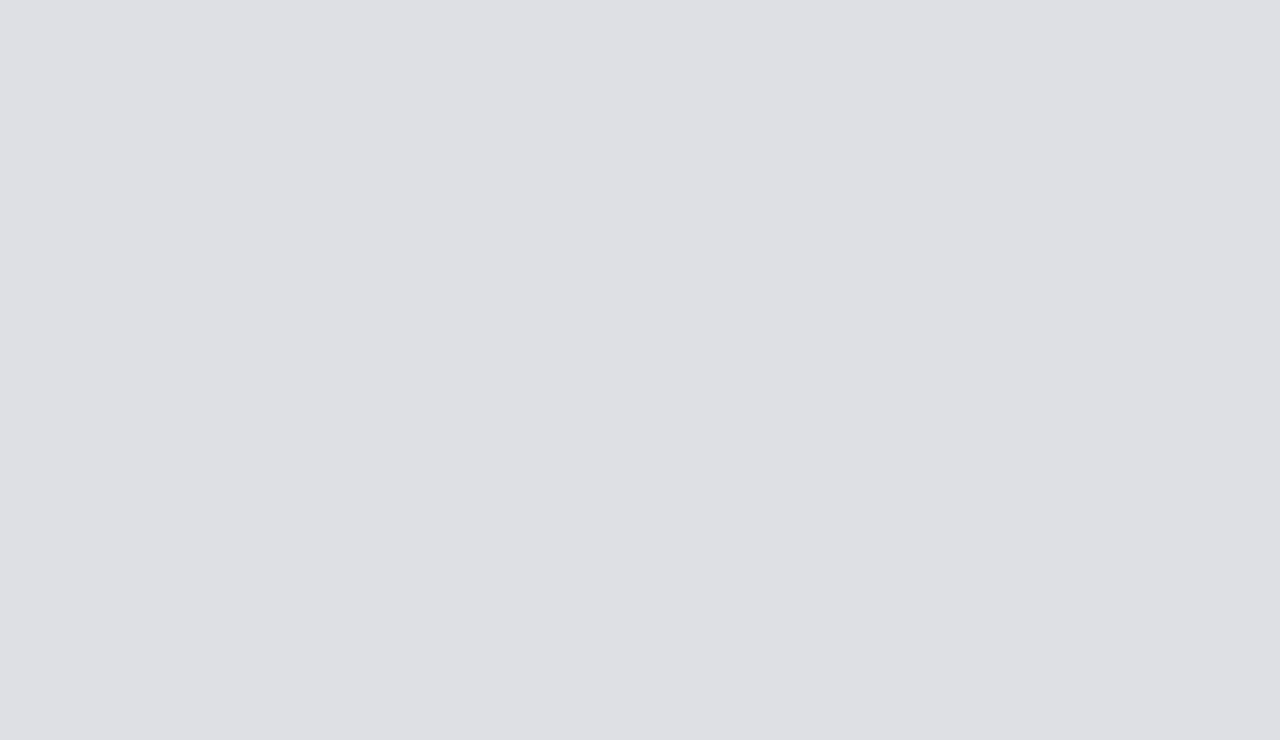
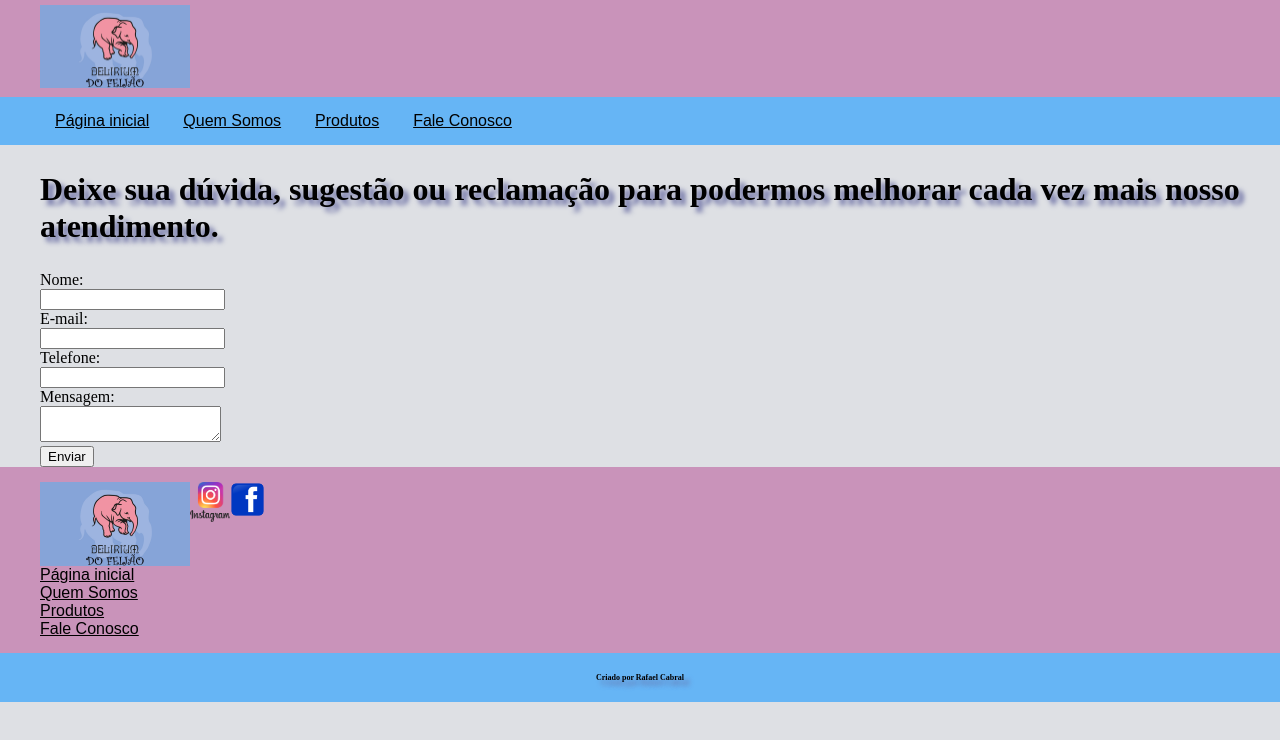
Before and after one commit to RCabral91/css, a plain HTML site: page fale_conosco.html in a window 1280 px wide. Drawn offline with Linux system fonts and the light colour scheme.

Commit message:
fale-conosco

```diff
--- a/fale_conosco.html
+++ b/fale_conosco.html
@@ -8,6 +8,90 @@
         <title>Fale Conosco</title>
     </head>
     <body>
+        <header>
+            <div class="header">
+                <div class="container">
+                    <img src="logo-2.jpg" width="150px">
+                </div>
+            </div>
+                <nav class="header-2">
+                    <div class="container">
+                        <a class="header-2" href="index.html">Página inicial</a>
+                        <a class="header-2" href="quem_somos.html">Quem Somos</a>
+                        <a class="header-2" href="produtos.html">Produtos</a>
+                        <a class="header-2" href="fale_conosco.html">Fale Conosco</a>
+                    </div>
+                </nav>
+        </header>
+        <main>
+            <p>
+                <h2>
+                    Deixe sua dúvida, sugestão ou reclamação para podermos
+                    melhorar cada vez mais nosso atendimento.
+                </h2>
+            </p>
+            <form method="POST" action="pagina-de-destino.html">
 
+                <div>
+                    <label>Nome:</label>
+                    <div>
+                        <input type="text" name="nome">
+                    </div>
+                </div>
+                <div>
+                    <label>E-mail:</label>
+                    <div>
+                        <input type="email" name="email" required>
+                    </div>
+                </div>
+                <div>
+                    <label>Telefone:</label>
+                    <div>
+                        <input type="tel" name="telefone">
+                    </div>
+                </div>
+                <div>
+                    <label>Mensagem:</label>
+                    <div>
+                        <textarea name="mensagem" required></textarea>
+                    </div>
+                </div>
+                    <div>
+                        <button type="submit">Enviar</button>
+                    </div>
+            </form>
+
+        </main>
+        <footer>
+            <div class="footer">
+                <div class="container">
+                    <div class="row">
+                        <img src="logo-2.jpg" width="150px">
+                        <img src="insta.png" width="40px" height="40px">
+                        <img src="face.png" width="35px" height="35px">
+                    </div>
+                        <div>
+                            <div>
+                                <a href="index.html">Página inicial</a>
+                            </div>
+                            <div>
+                                <a href="quem_somos.html">Quem Somos</a>
+                            </div>
+                            <div>
+                                <a href="produtos.html">Produtos</a>
+                            </div>
+                            <div>
+                                <a href="fale_conosco.html">Fale Conosco</a>
+                            </div>
+                        </div>
+
+                </div>
+            </div>
+            <div class="footer-2">
+                <div class="container">
+                    <h2 class="h2">Criado por Rafael Cabral</h2>
+                </div>
+            </div>
+        </footer>
     </body>
 </html>
```
Lines whose indentation alone changed are shown as unchanged.
